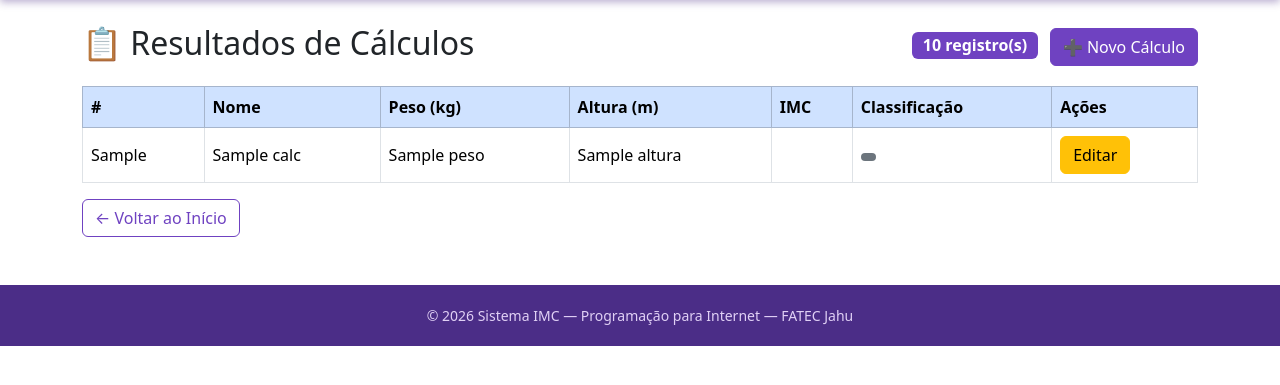
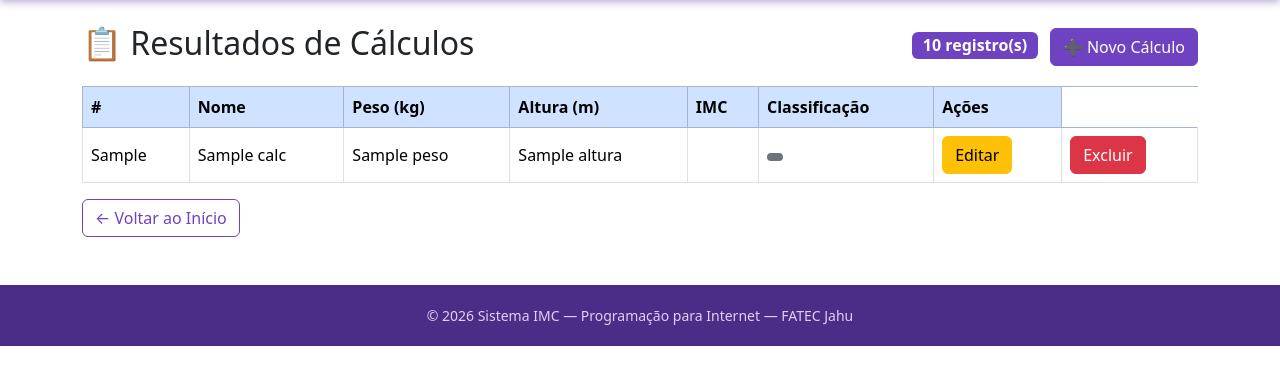
Before and after one commit to Gabissilva24/imc-python, a Flask app: template templates/resultados.html in a window 1280 px wide. Shown: the part 56-441 px from the top of the page. Run offline with Flask 3, Linux system fonts and the light colour scheme; the template is opened without the code that fills it: most values are stand-ins (such as "Sample title", 1, 10 or a date in 2020).

Commit message:
Adição da rota de excluir

```diff
--- a/app.py
+++ b/app.py
@@ -157,6 +157,27 @@ def editar_imc(id):
             flash(f'Erro ao atualizar: {e}', 'danger')
             return render_template('formulario.html', dados=dados)
 
+@app.route('/calcular/excluir/<int:id>', methods=['POST'])
+def excluir_imc(id):
+
+    try:
+
+        sql = '''
+            UPDATE calculos SET
+            deletado_em = NOW()
+            WHERE id_calculo = %s;
+        '''
+
+        execute_query(sql, (id,))
+
+        flash('IMC excluído com sucesso!', 'warning')
+
+    except Exception as e:
+
+        flash(f'Erro ao excluir: {e}', 'danger')
+
+    return redirect(url_for('resultados'))
+
     return render_template('formulario.html', dados=dados)
 
 
--- a/templates/resultados.html
+++ b/templates/resultados.html
@@ -78,6 +78,9 @@
                 <td>
                     <a href="{{ url_for('editar_imc', id=calc['id_calculo']) }}" class="btn btn -sm btn-warning">Editar</a>
                 </td>
+                <td>
+                    <a href="{{ url_for('excluir_imc', id=calc['id_calculo']) }}" class="btn btn -sm btn-danger">Excluir</a>
+                </td>
             </tr>
             {% endfor %}
 
```
